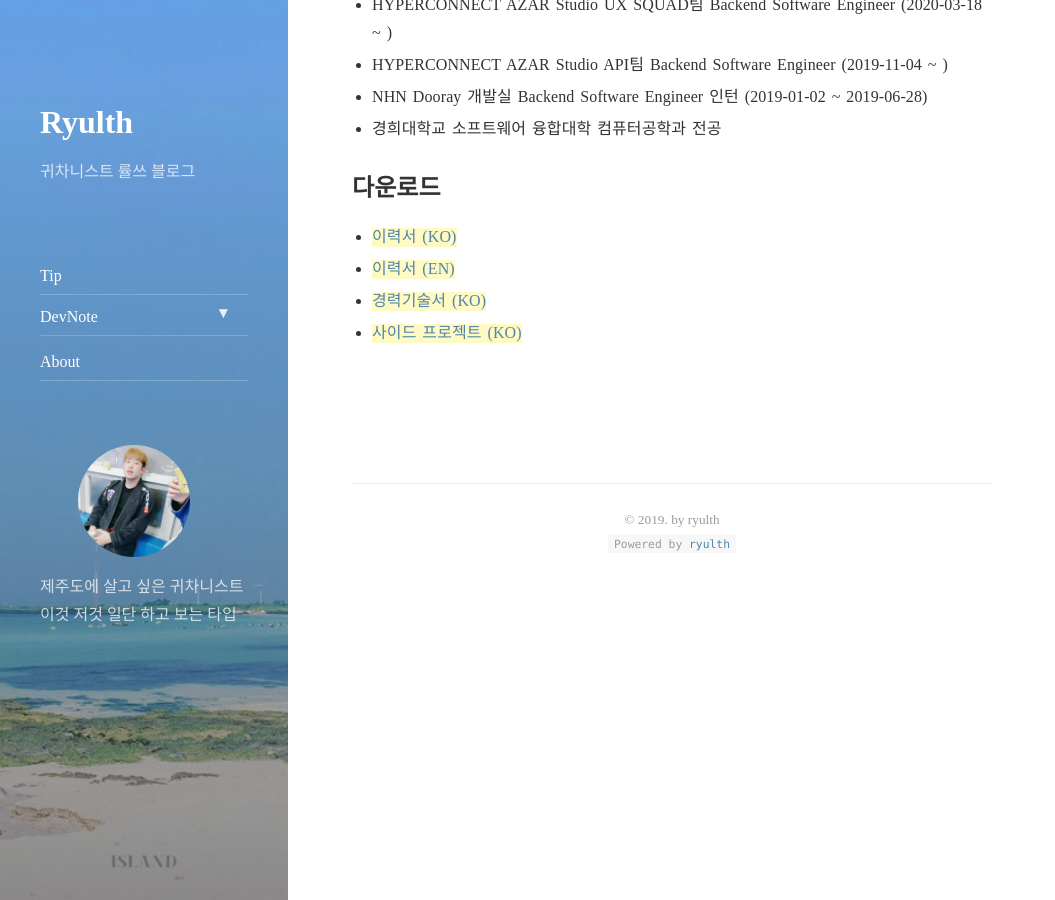
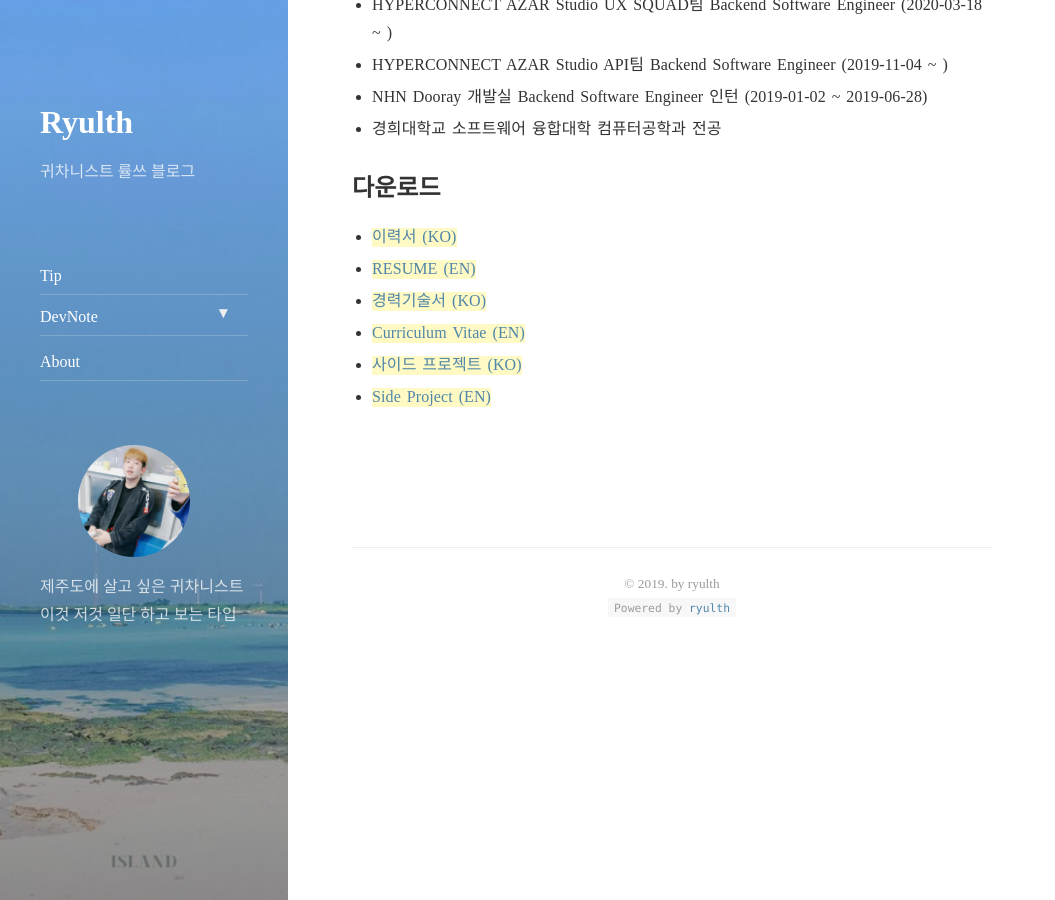
Before and after one commit to Ryulth/ryulth.github.io, a Jekyll site: the page built from about.md, in a window 1280 px wide and 900 px high, scrolled down 630 px. Shown: the whole window, without its empty margins (0-1055 px from the left). Built offline with Jekyll 4.4.1, drawn with Linux system fonts in a browser that asks for light colours; nearby versions of some CDN libraries.

Commit message:
Update about.md

```diff
--- a/about.md
+++ b/about.md
@@ -22,6 +22,8 @@
 
 ## 다운로드
 - [이력서 (KO)](https://ryulth.com/resume-ko.pdf)
-- [이력서 (EN)](https://ryulth.com/resume-en.pdf)
+- [RESUME (EN)](https://ryulth.com/resume-en.pdf)
 - [경력기술서 (KO)](https://ryulth.com/cv-ko.pdf)
+- [Curriculum Vitae (EN)](https://ryulth.com/cv-en.pdf)
 - [사이드 프로젝트 (KO)](https://ryulth.com/side-project-ko.pdf)
+- [Side Project (EN)](https://ryulth.com/side-project-en.pdf)
```
